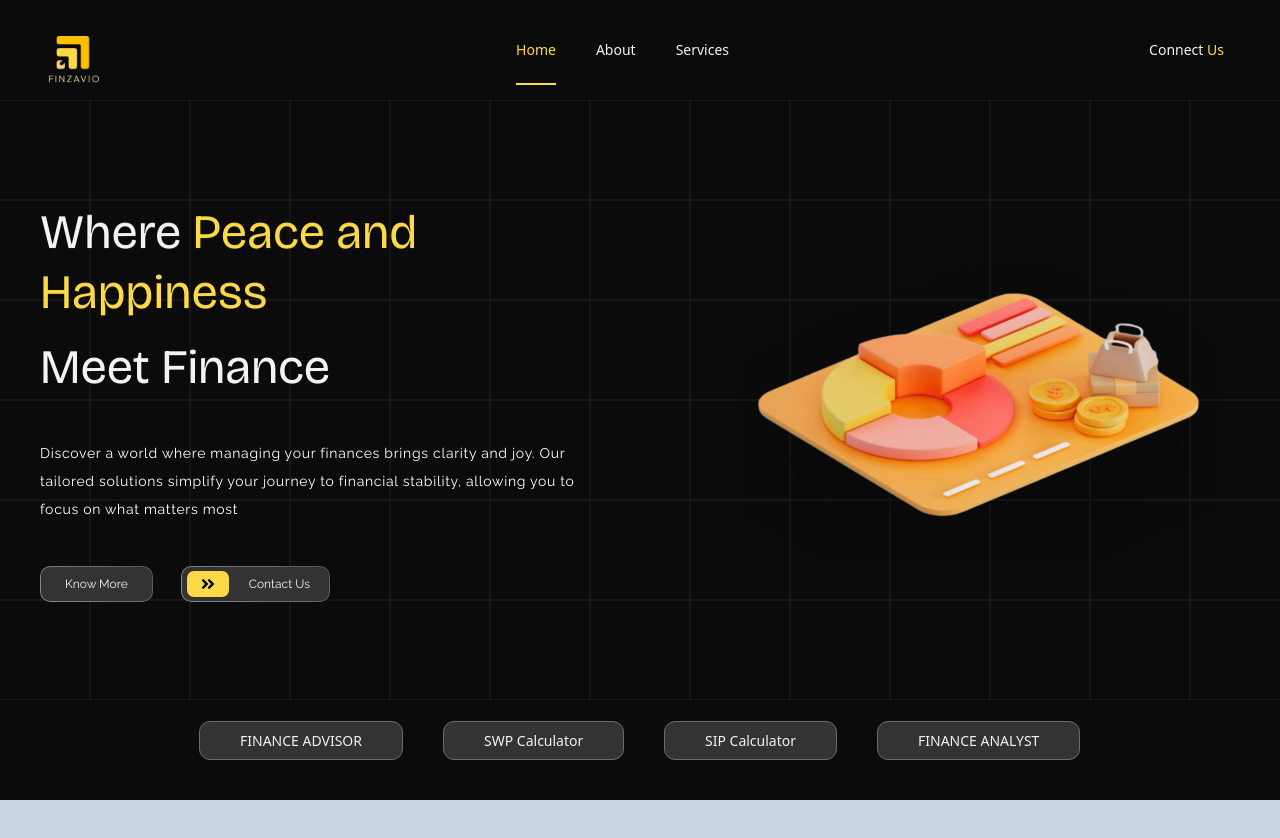
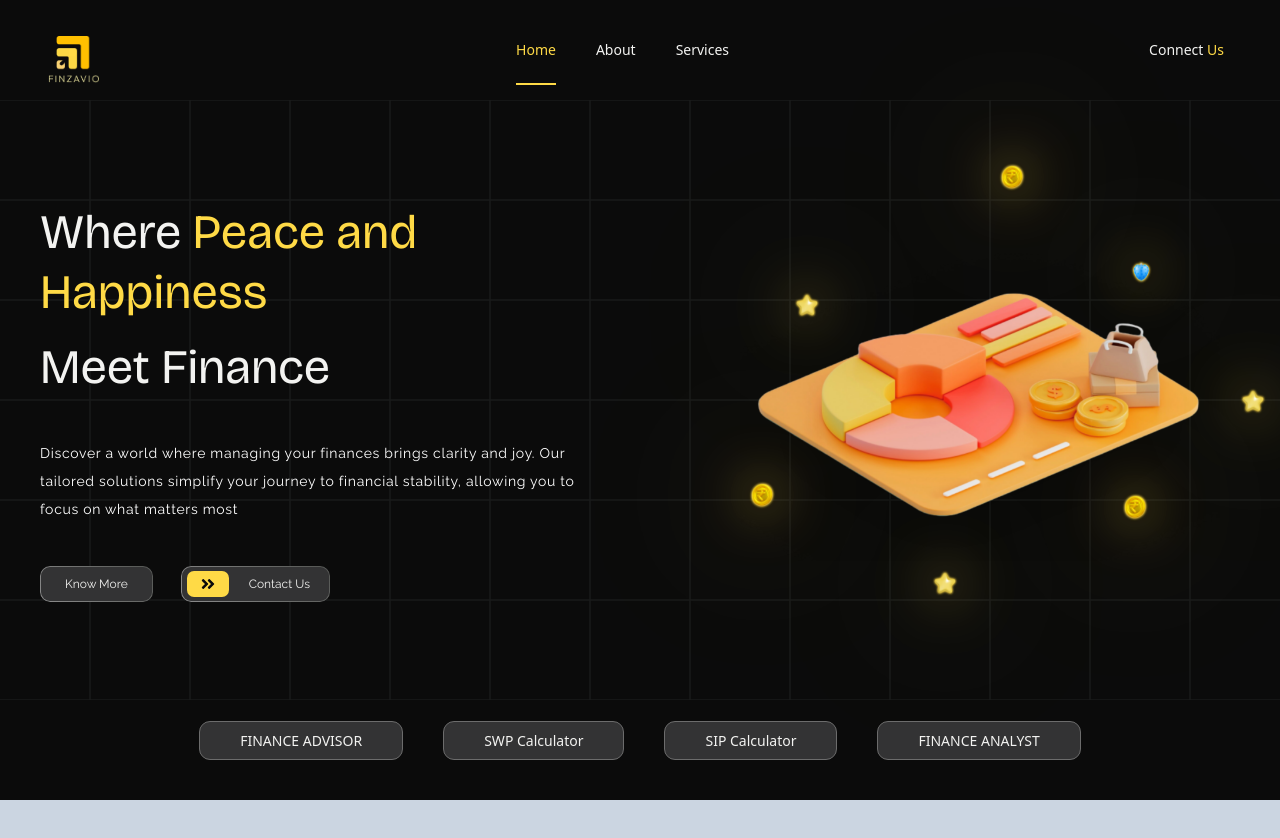
Before and after one commit to ameen0007/Finzavio, a Next.js app: page / in a window 1280 px wide. Shown: the top 838 px of the page. Built offline with nearby package versions, Linux system fonts and the light colour scheme.

Commit message:
addding new

```diff
--- a/src/app/components/Hero/Hero.jsx
+++ b/src/app/components/Hero/Hero.jsx
@@ -1,179 +1,14 @@
-// "use client";
-
-// import { useEffect, useState } from 'react';
-// import { Bricolage_Grotesque, Raleway } from 'next/font/google';
-// import React from 'react';
-// import './hero.css';
-// import { FaAngleDoubleRight } from "react-icons/fa";
-// import 'aos/dist/aos.css'; // Import AOS styles
-// import AOS from 'aos';
-
-// // Import the Bricolage Grotesque font
-// const bricolageGrotesque = Bricolage_Grotesque({
-//   subsets: ['latin'],
-//   weight: '400',
-// });
-
-// const Ralewayf = Raleway({
-//   subsets: ['latin'],
-// });
-
-// export const Hero = () => {
-//   const [triggerAnimation, setTriggerAnimation] = useState(false);
-
-//   // useEffect(() => {
-//   //   AOS.init({
-//   //     duration: 1000, // Animation duration
-//   //     easing: 'ease-in-out', // Easing
-//   //     once: true, // Whether animation should happen only once
-//   //   });
-
-//     // Set timeout for the CSS animation to start after 1 second (adjust this as needed)
-
-
-//     // return () => clearTimeout(timeout);
-//   // }, []);
-//     useEffect(() => {
-//       AOS.init({
-//         once: true,
-//         mirror: false,
-//         easing: 'ease-in-out',
-//       });
-
-//       // const timeout = setTimeout(() => {
-//       //   setTriggerAnimation(true);
-//       // }, 1500); // 1 second delay
-
-//       // AOS.refresh();
-//       // return () => clearTimeout(timeout);
-//   },[]);
-
-//   return (
-//     <>
-//       <div className={`${bricolageGrotesque.className} flex gap-20 justify-between hero `}>
-//         {/* Left Section - Content */}
-//         <div className="w-full text   flex flex-col justify-between  ">
-//           <p className="text-5xl p text-[#f3f3f1] leading-tight tracking-normal" data-aos-anchor-placement="top-bottom" data-aos="fade-up" data-aos-delay="0" data-aos-duration="700">
-//             Where <span className="text-[#ffda46]">Peace and Happiness </span>
-//           </p>
-//           <p data-aos="fade-up" data-aos-anchor-placement="top-bottom" data-aos-delay="200" data-aos-duration="700" className=" p text-5xl text-[#f3f3f1] leading-tight tracking-normal">
-//             Meet Finance
-//           </p>
-//           <p data-aos="fade-up" data-aos-anchor-placement="top-bottom" data-aos-delay="400" data-aos-duration="700" className={`${Ralewayf.className} mt-7 s text-white text-sm leading-7 tracking-wider`}>
-//             Discover a world where managing your finances brings clarity and joy. Our tailored solutions simplify your journey to financial stability, allowing you to focus on what matters most
-//           </p>
-//           <div   data-aos="fade-up" data-aos-delay="500" data-aos-duration="700" className={`${Ralewayf.className} w-full h-9  flex justify-start  buttons gap-7 mt-7 text-[#f3f3f1]`}>
-//             <div className="btn-1  active:scale-95">
-//               <p>Know More</p>
-//             </div>
-//             <div className="btn-2 active:scale-95 ">
-//               <p className="p-[5px] px-[13px] bg-[#ffda46]">
-//                 <FaAngleDoubleRight />
-//               </p>
-//               <h4 className="text-[#f3f3f1]">Contact Us</h4>
-//             </div>
-//           </div>
-//         </div>
-
-//         {/* Right Section - Image */}
-//         <div className="  w-full relative image min-h-[400px] flex justify-center items-center ">
-
-
-
-//           <img
-
-//             data-aos="fade-up"
-//             data-aos-delay="0"
-//             data-aos-duration="700"
-//             src="herologo.png"
-//             alt="logo"
-//             className="pl-10 images  object-contain rounded-lg max-w-[520px]  "
-//           />
-//           {/* Glowing images */}
-//           <div
-//             data-aos="fade-up"
-//             data-aos-delay="800"
-//             data-aos-duration="700"
-//             className={`glow m1 absolute top-[-10%] right-[38%] ${triggerAnimation ? 'animate-up-down delay-0' : ''}`}
-//           >
-//             <img src="gold.png" alt="" />
-//           </div>
-//           <div
-//             data-aos="fade-up"
-//             data-aos-delay="600"
-//             data-aos-duration="700"
-//             className={`glow m2 absolute bottom-[23%] left-[12%] ${triggerAnimation ? 'animate-up-down delay-3' : ''}`}
-//           >
-//             <img src="gold.png" alt="" />
-//           </div>
-//           <div
-//             data-aos="fade-up"
-//             data-aos-delay="700"
-//             data-aos-duration="700"
-//             className={`glow m3 absolute bottom-[20%] right-[16%] ${triggerAnimation ? 'animate-up-down delay-2' : ''}`}
-//           >
-//             <img src="gold.png" alt="" />
-//           </div>
-//           <div
-//             data-aos="fade-up"
-//             data-aos-delay="600"
-//             data-aos-duration="700"
-//             className={`glow m4 absolute bottom-[1%] right-[50%] ${triggerAnimation ? 'animate-up-down delay-3' : ''}`}
-//           >
-//             <img src="star.png" alt="" />
-//           </div>
-//           <div
-//             data-aos="fade-up"
-//             data-aos-delay="700"
-//             data-aos-duration="700"
-//             className={`glow m5 absolute top-[22%] left-[20%] ${triggerAnimation ? 'animate-up-down delay-1' : ''}`}
-//           >
-//             <img src="star.png" alt="" />
-//           </div>
-//           <div
-//             data-aos="fade-up"
-//             data-aos-delay="800"
-//             data-aos-duration="700"
-//             className={`glow m6 absolute top-[46%] right-[-5%] ${triggerAnimation ? 'animate-up-down delay-1' : ''}`}
-//           >
-//             <img src="star.png" alt="" />
-//           </div>
-//           <div
-//             data-aos="fade-up"
-//             data-aos-delay="600"
-//             data-aos-duration="700"
-//             className={`glow m7 absolute top-[14%] right-[15%] ${triggerAnimation ? 'animate-up-down delay-3' : ''}`}
-//           >
-//             <img src="bluel.png" alt="" />
-//           </div>
-//         </div>
-//       </div>
-
-//       <div className="pb-10 btn-3  text-[#f3f3f1]">
-//   <div className="items animate-fade-up-right delay-500">
-//     <button>FINANCE ADVISOR</button>
-//   </div>
-//   <div className="items animate-fade-up-right delay-400">
-//     <button>SWP Calculator</button>
-//   </div>
-//   <div className="items animate-fade-up-right delay-300">
-//     <button>SIP Calculator</button>
-//   </div>
-//   <div className="items animate-fade-up-right delay-200">
-//     <button>FINANCE ANALYST</button>
-//   </div>
-// </div>
-
-//     </>
-//   );
-// };
 "use client";
 
+import { useEffect, useState } from 'react';
 import { Bricolage_Grotesque, Raleway } from 'next/font/google';
 import React from 'react';
 import './hero.css';
 import { FaAngleDoubleRight } from "react-icons/fa";
+import 'aos/dist/aos.css'; // Import AOS styles
+import AOS from 'aos';
 
+// Import the Bricolage Grotesque font
 const bricolageGrotesque = Bricolage_Grotesque({
   subsets: ['latin'],
   weight: '400',
@@ -184,25 +19,54 @@ const Ralewayf = Raleway({
 });
 
 export const Hero = () => {
+  const [triggerAnimation, setTriggerAnimation] = useState(false);
+
+  // useEffect(() => {
+  //   AOS.init({
+  //     duration: 1000, // Animation duration
+  //     easing: 'ease-in-out', // Easing
+  //     once: true, // Whether animation should happen only once
+  //   });
+
+    // Set timeout for the CSS animation to start after 1 second (adjust this as needed)
+
+
+    // return () => clearTimeout(timeout);
+  // }, []);
+    useEffect(() => {
+      AOS.init({
+        once: true,
+        mirror: false,
+        easing: 'ease-in-out',
+      });
+
+      // const timeout = setTimeout(() => {
+      //   setTriggerAnimation(true);
+      // }, 1500); // 1 second delay
+
+      // AOS.refresh();
+      // return () => clearTimeout(timeout);
+  },[]);
+
   return (
     <>
-      <div className={`${bricolageGrotesque.className} flex gap-20 justify-between hero`}>
+      <div className={`${bricolageGrotesque.className} flex gap-20 justify-between hero `}>
         {/* Left Section - Content */}
-        <div className="w-full text flex flex-col justify-between">
-          <p className="text-5xl p text-[#f3f3f1] leading-tight tracking-normal fade-up">
+        <div className="w-full text   flex flex-col justify-between  ">
+          <p className="text-5xl p text-[#f3f3f1] leading-tight tracking-normal" data-aos-anchor-placement="top-bottom" data-aos="fade-up" data-aos-delay="0" data-aos-duration="700">
             Where <span className="text-[#ffda46]">Peace and Happiness </span>
           </p>
-          <p className="p text-5xl text-[#f3f3f1] leading-tight tracking-normal fade-up animation-delay-200">
+          <p data-aos="fade-up" data-aos-anchor-placement="top-bottom" data-aos-delay="200" data-aos-duration="700" className=" p text-5xl text-[#f3f3f1] leading-tight tracking-normal">
             Meet Finance
           </p>
-          <p className={`${Ralewayf.className} mt-7 s text-white text-sm leading-7 tracking-wider fade-up animation-delay-400`}>
+          <p data-aos="fade-up" data-aos-anchor-placement="top-bottom" data-aos-delay="400" data-aos-duration="700" className={`${Ralewayf.className} mt-7 s text-white text-sm leading-7 tracking-wider`}>
             Discover a world where managing your finances brings clarity and joy. Our tailored solutions simplify your journey to financial stability, allowing you to focus on what matters most
           </p>
-          <div className={`${Ralewayf.className} w-full h-9 flex justify-start buttons gap-7 mt-7 text-[#f3f3f1] fade-up animation-delay-600`}>
-            <div className="btn-1 hover-scale">
+          <div   data-aos="fade-up" data-aos-delay="500" data-aos-duration="700" className={`${Ralewayf.className} w-full h-9  flex justify-start  buttons gap-7 mt-7 text-[#f3f3f1]`}>
+            <div className="btn-1  active:scale-95">
               <p>Know More</p>
             </div>
-            <div className="btn-2 hover-scale">
+            <div className="btn-2 active:scale-95 ">
               <p className="p-[5px] px-[13px] bg-[#ffda46]">
                 <FaAngleDoubleRight />
               </p>
@@ -212,52 +76,94 @@ export const Hero = () => {
         </div>
 
         {/* Right Section - Image */}
-        <div className="w-full relative image min-h-[400px] flex justify-center items-center">
+        <div className="  w-full relative image min-h-[400px] flex justify-center items-center ">
+
+
+
           <img
+
+            data-aos="fade-up"
+            data-aos-delay="0"
+            data-aos-duration="700"
             src="herologo.png"
             alt="logo"
-            className="pl-10 images object-contain rounded-lg max-w-[520px] fade-up"
+            className="pl-10 images  object-contain rounded-lg max-w-[520px]  "
           />
-
           {/* Glowing images */}
-          <div className="glow m1 absolute top-[-10%] right-[38%] fade-up animation-delay-800 float">
+          <div
+            data-aos="fade-up"
+            data-aos-delay="800"
+            data-aos-duration="700"
+            className={`glow m1 absolute top-[-10%] right-[38%] ${triggerAnimation ? 'animate-up-down delay-0' : ''}`}
+          >
             <img src="gold.png" alt="" />
           </div>
-          <div className="glow m2 absolute bottom-[23%] left-[12%] fade-up animation-delay-600 float animation-delay-100">
+          <div
+            data-aos="fade-up"
+            data-aos-delay="600"
+            data-aos-duration="700"
+            className={`glow m2 absolute bottom-[23%] left-[12%] ${triggerAnimation ? 'animate-up-down delay-3' : ''}`}
+          >
             <img src="gold.png" alt="" />
           </div>
-          <div className="glow m3 absolute bottom-[20%] right-[16%] fade-up animation-delay-700 float animation-delay-200">
+          <div
+            data-aos="fade-up"
+            data-aos-delay="700"
+            data-aos-duration="700"
+            className={`glow m3 absolute bottom-[20%] right-[16%] ${triggerAnimation ? 'animate-up-down delay-2' : ''}`}
+          >
             <img src="gold.png" alt="" />
           </div>
-          <div className="glow m4 absolute bottom-[1%] right-[50%] fade-up animation-delay-600 float animation-delay-300">
+          <div
+            data-aos="fade-up"
+            data-aos-delay="600"
+            data-aos-duration="700"
+            className={`glow m4 absolute bottom-[1%] right-[50%] ${triggerAnimation ? 'animate-up-down delay-3' : ''}`}
+          >
             <img src="star.png" alt="" />
           </div>
-          <div className="glow m5 absolute top-[22%] left-[20%] fade-up animation-delay-700 float animation-delay-400">
+          <div
+            data-aos="fade-up"
+            data-aos-delay="700"
+            data-aos-duration="700"
+            className={`glow m5 absolute top-[22%] left-[20%] ${triggerAnimation ? 'animate-up-down delay-1' : ''}`}
+          >
             <img src="star.png" alt="" />
           </div>
-          <div className="glow m6 absolute top-[46%] right-[-5%] fade-up animation-delay-800 float animation-delay-500">
+          <div
+            data-aos="fade-up"
+            data-aos-delay="800"
+            data-aos-duration="700"
+            className={`glow m6 absolute top-[46%] right-[-5%] ${triggerAnimation ? 'animate-up-down delay-1' : ''}`}
+          >
             <img src="star.png" alt="" />
           </div>
-          <div className="glow m7 absolute top-[14%] right-[15%] fade-up animation-delay-600 float animation-delay-600">
+          <div
+            data-aos="fade-up"
+            data-aos-delay="600"
+            data-aos-duration="700"
+            className={`glow m7 absolute top-[14%] right-[15%] ${triggerAnimation ? 'animate-up-down delay-3' : ''}`}
+          >
             <img src="bluel.png" alt="" />
           </div>
         </div>
       </div>
 
-      <div className="pb-10 btn-3 text-[#f3f3f1]">
-        <div className="items slide-up animation-delay-200">
+      <div className="pb-10 btn-3  text-[#f3f3f1]">
+  <div className="items animate-fade-up-right delay-500">
     <button>FINANCE ADVISOR</button>
   </div>
-        <div className="items slide-up animation-delay-300">
+  <div className="items animate-fade-up-right delay-400">
     <button>SWP Calculator</button>
   </div>
-        <div className="items slide-up animation-delay-400">
+  <div className="items animate-fade-up-right delay-300">
     <button>SIP Calculator</button>
   </div>
-        <div className="items slide-up animation-delay-500">
+  <div className="items animate-fade-up-right delay-200">
     <button>FINANCE ANALYST</button>
   </div>
 </div>
+
     </>
   );
 };
--- a/src/app/components/Hero/hero.css
+++ b/src/app/components/Hero/hero.css
@@ -579,102 +579,3 @@
   .delay-200 {
     animation-delay: 0.6s;
   }
-
-  /* hero.css */
-
-/* Base animations */
-@keyframes fadeUp {
-  from {
-    opacity: 0;
-    transform: translateY(20px);
-  }
-  to {
-    opacity: 1;
-    transform: translateY(0);
-  }
-}
-
-@keyframes float {
-  0%, 100% {
-    transform: translateY(0);
-  }
-  50% {
-    transform: translateY(-10px);
-  }
-}
-
-@keyframes slideUp {
-  from {
-    opacity: 0;
-    transform: translateY(30px);
-  }
-  to {
-    opacity: 1;
-    transform: translateY(0);
-  }
-}
-
-/* Animation classes */
-.fade-up {
-  opacity: 0;
-  animation: fadeUp 0.8s cubic-bezier(0.4, 0, 0.2, 1) forwards;
-  will-change: transform, opacity;
-}
-
-.float {
-  animation: float 3s ease-in-out infinite;
-  will-change: transform;
-}
-
-.slide-up {
-  opacity: 0;
-  animation: slideUp 0.8s cubic-bezier(0.4, 0, 0.2, 1) forwards;
-  will-change: transform, opacity;
-}
-
-/* Hover effects */
-.hover-scale {
-  transition: transform 0.2s ease;
-}
-
-.hover-scale:hover {
-  transform: scale(1.05);
-}
-
-.hover-scale:active {
-  transform: scale(0.95);
-}
-
-/* Animation delays */
-.animation-delay-100 { animation-delay: 100ms; }
-.animation-delay-200 { animation-delay: 200ms; }
-.animation-delay-300 { animation-delay: 300ms; }
-.animation-delay-400 { animation-delay: 400ms; }
-.animation-delay-500 { animation-delay: 500ms; }
-.animation-delay-600 { animation-delay: 600ms; }
-.animation-delay-700 { animation-delay: 700ms; }
-.animation-delay-800 { animation-delay: 800ms; }
-
-/* Performance optimizations */
-.glow img {
-  backface-visibility: hidden;
-  transform: translateZ(0);
-  will-change: transform;
-}
-
-.images {
-  backface-visibility: hidden;
-  transform: translateZ(0);
-  will-change: transform;
-}
-
-/* Accessibility */
-@media (prefers-reduced-motion: reduce) {
-  .fade-up,
-  .float,
-  .slide-up {
-    animation: none;
-    opacity: 1;
-    transform: none;
-  }
-}
```
Lines whose indentation alone changed are shown as unchanged.
